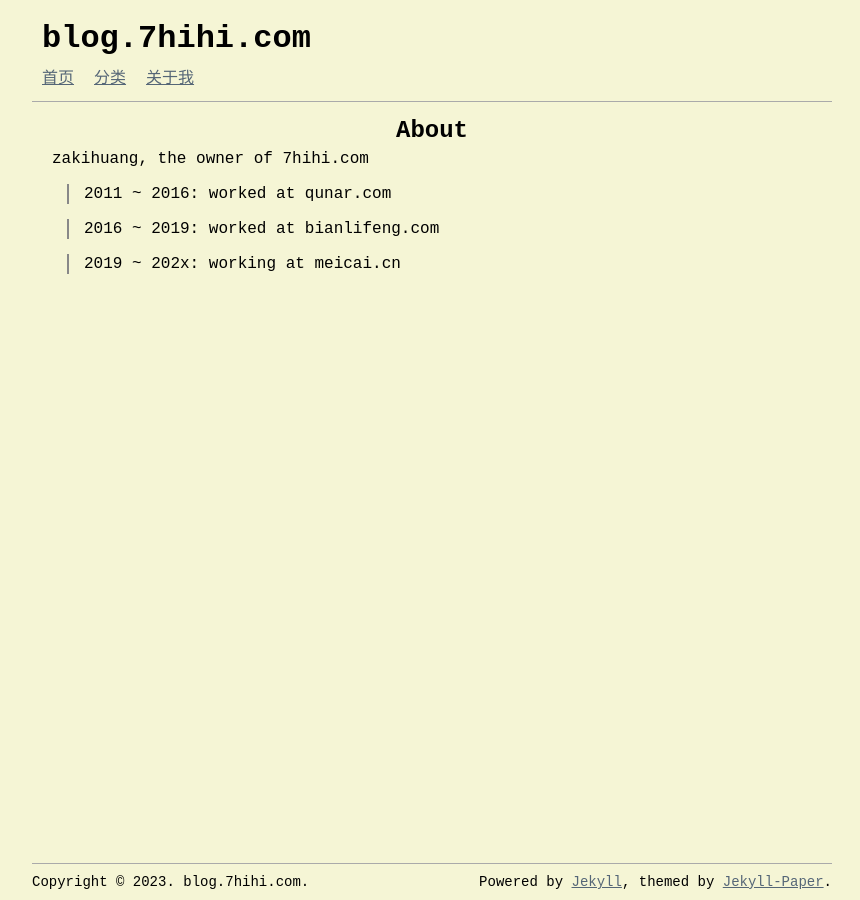
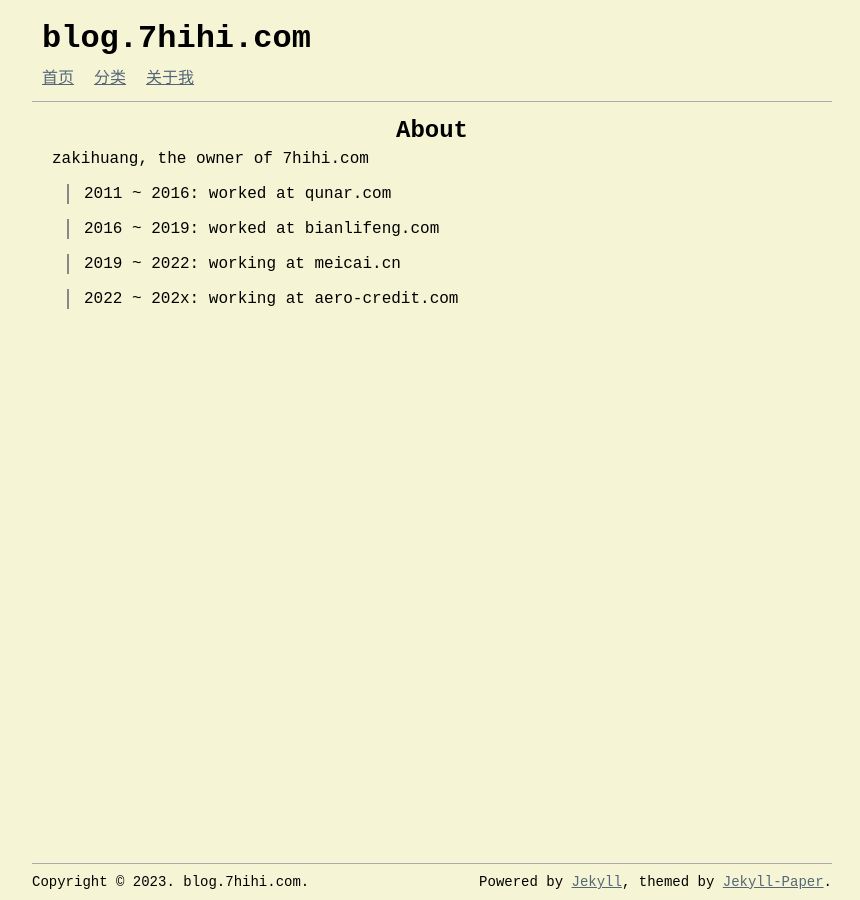
Before and after one commit to zakihuang/zakihuang.github.io, a Jekyll site: the page built from pages/about.md, in a window 1280 px wide. Shown: the whole page, without its empty margins (208-1068 px from the left). Built offline with Jekyll 4.4.1, drawn with Linux system fonts in a browser that asks for light colours.

Commit message:
更新about

```diff
--- a/pages/about.md
+++ b/pages/about.md
@@ -10,4 +10,6 @@ zakihuang, the owner of 7hihi.com
 
 > 2016 ~ 2019: worked at bianlifeng.com
 
-> 2019 ~ 202x: working at meicai.cn
+> 2019 ~ 2022: working at meicai.cn
+
+> 2022 ~ 202x: working at aero-credit.com
```
